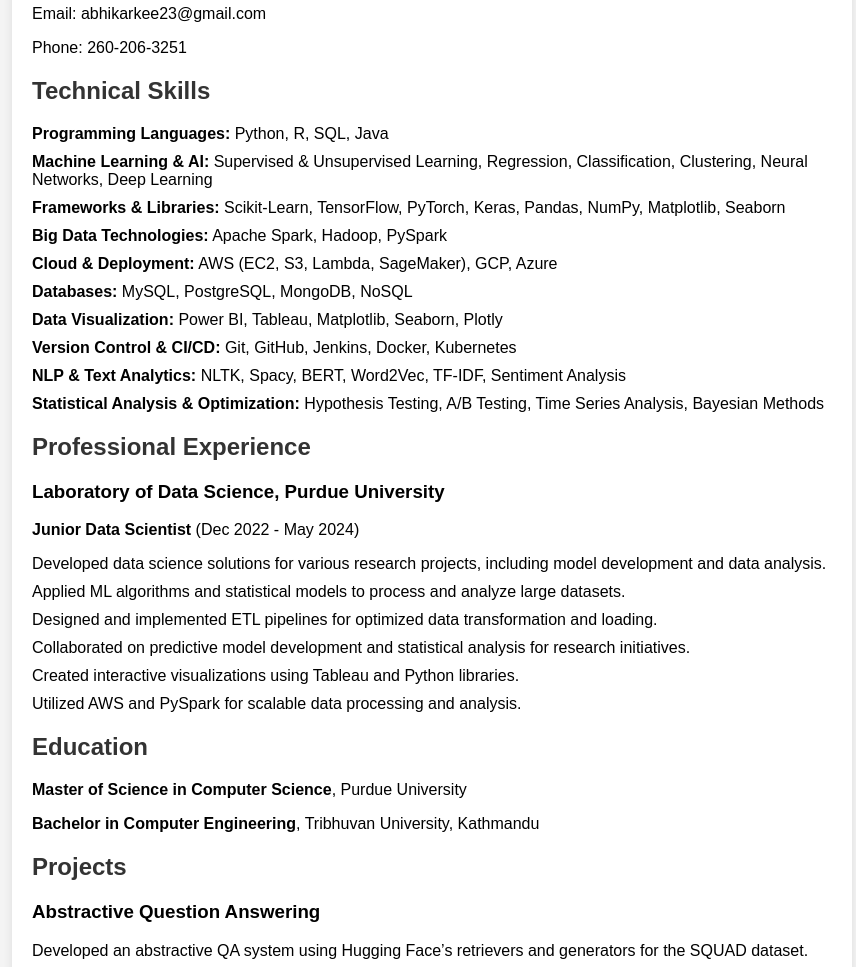
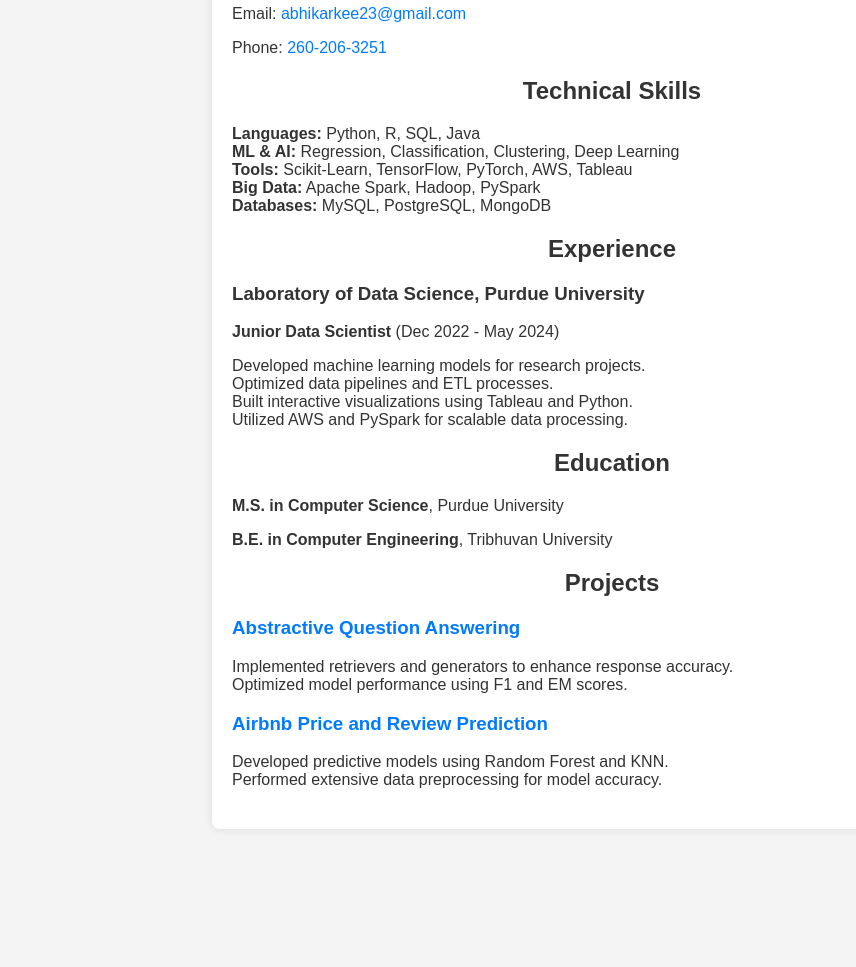
Before and after one commit to Ihba39/my-website, a plain HTML site: page index.html in a window 1280 px wide. Shown: the part 183-1150 px from the top of the page, without its empty margins (28-884 px from the left). After the commit the page ends 1052 px from the top, so only its background shows below. Drawn offline with Linux system fonts and the light colour scheme.

Commit message:
Update index.html

```diff
--- a/index.html
+++ b/index.html
@@ -7,31 +7,33 @@
     <style>
         body {
             font-family: Arial, sans-serif;
-            margin: 40px;
+            margin: 40px auto;
+            max-width: 800px;
             background-color: #f4f4f4;
+            color: #333;
         }
         .container {
-            max-width: 800px;
             background: white;
             padding: 20px;
-            border-radius: 10px;
+            border-radius: 8px;
             box-shadow: 0 0 10px rgba(0, 0, 0, 0.1);
         }
         h1, h2 {
-            color: #333;
+            text-align: center;
         }
-        .contact {
-            margin-bottom: 20px;
-        }
-        .section {
+        .contact, .section {
             margin-bottom: 20px;
         }
         ul {
-            list-style-type: none;
+            list-style: none;
             padding: 0;
         }
-        li {
-            margin-bottom: 10px;
+        a {
+            color: #007bff;
+            text-decoration: none;
+        }
+        a:hover {
+            text-decoration: underline;
         }
     </style>
 </head>
@@ -40,59 +42,50 @@
         <h1>Abhishek Karkee</h1>
         <h2>Data Scientist</h2>
         <div class="contact">
-            <p>Email: abhikarkee23@gmail.com</p>
-            <p>Phone: 260-206-3251</p>
+            <p>Email: <a href="mailto:abhikarkee23@gmail.com">abhikarkee23@gmail.com</a></p>
+            <p>Phone: <a href="tel:2602063251">260-206-3251</a></p>
         </div>
 
         <div class="section">
             <h2>Technical Skills</h2>
             <ul>
-                <li><strong>Programming Languages:</strong> Python, R, SQL, Java</li>
-                <li><strong>Machine Learning & AI:</strong> Supervised & Unsupervised Learning, Regression, Classification, Clustering, Neural Networks, Deep Learning</li>
-                <li><strong>Frameworks & Libraries:</strong> Scikit-Learn, TensorFlow, PyTorch, Keras, Pandas, NumPy, Matplotlib, Seaborn</li>
-                <li><strong>Big Data Technologies:</strong> Apache Spark, Hadoop, PySpark</li>
-                <li><strong>Cloud & Deployment:</strong> AWS (EC2, S3, Lambda, SageMaker), GCP, Azure</li>
-                <li><strong>Databases:</strong> MySQL, PostgreSQL, MongoDB, NoSQL</li>
-                <li><strong>Data Visualization:</strong> Power BI, Tableau, Matplotlib, Seaborn, Plotly</li>
-                <li><strong>Version Control & CI/CD:</strong> Git, GitHub, Jenkins, Docker, Kubernetes</li>
-                <li><strong>NLP & Text Analytics:</strong> NLTK, Spacy, BERT, Word2Vec, TF-IDF, Sentiment Analysis</li>
-                <li><strong>Statistical Analysis & Optimization:</strong> Hypothesis Testing, A/B Testing, Time Series Analysis, Bayesian Methods</li>
+                <li><strong>Languages:</strong> Python, R, SQL, Java</li>
+                <li><strong>ML & AI:</strong> Regression, Classification, Clustering, Deep Learning</li>
+                <li><strong>Tools:</strong> Scikit-Learn, TensorFlow, PyTorch, AWS, Tableau</li>
+                <li><strong>Big Data:</strong> Apache Spark, Hadoop, PySpark</li>
+                <li><strong>Databases:</strong> MySQL, PostgreSQL, MongoDB</li>
             </ul>
         </div>
 
         <div class="section">
-            <h2>Professional Experience</h2>
+            <h2>Experience</h2>
             <h3>Laboratory of Data Science, Purdue University</h3>
             <p><strong>Junior Data Scientist</strong> (Dec 2022 - May 2024)</p>
             <ul>
-                <li>Developed data science solutions for various research projects, including model development and data analysis.</li>
-                <li>Applied ML algorithms and statistical models to process and analyze large datasets.</li>
-                <li>Designed and implemented ETL pipelines for optimized data transformation and loading.</li>
-                <li>Collaborated on predictive model development and statistical analysis for research initiatives.</li>
-                <li>Created interactive visualizations using Tableau and Python libraries.</li>
-                <li>Utilized AWS and PySpark for scalable data processing and analysis.</li>
+                <li>Developed machine learning models for research projects.</li>
+                <li>Optimized data pipelines and ETL processes.</li>
+                <li>Built interactive visualizations using Tableau and Python.</li>
+                <li>Utilized AWS and PySpark for scalable data processing.</li>
             </ul>
         </div>
 
         <div class="section">
             <h2>Education</h2>
-            <p><strong>Master of Science in Computer Science</strong>, Purdue University</p>
-            <p><strong>Bachelor in Computer Engineering</strong>, Tribhuvan University, Kathmandu</p>
+            <p><strong>M.S. in Computer Science</strong>, Purdue University</p>
+            <p><strong>B.E. in Computer Engineering</strong>, Tribhuvan University</p>
         </div>
 
         <div class="section">
             <h2>Projects</h2>
-            <h3>Abstractive Question Answering</h3>
+            <h3><a href="https://bitbucket.org/Ihba3/abstractive-qa/" target="_blank">Abstractive Question Answering</a></h3>
             <ul>
-                <li>Developed an abstractive QA system using Hugging Face’s retrievers and generators for the SQUAD dataset.</li>
-                <li>Implemented multiple retrievers and generators to enhance information retrieval and response quality.</li>
-                <li>Optimized model performance using F1 and Exact Match (EM) scores.</li>
+                <li>Implemented retrievers and generators to enhance response accuracy.</li>
+                <li>Optimized model performance using F1 and EM scores.</li>
             </ul>
-            <h3>Airbnb Price and Review Prediction</h3>
+            <h3><a href="https://bitbucket.org/Ihba3/data-science/" target="_blank">Airbnb Price and Review Prediction</a></h3>
             <ul>
-                <li>Built predictive models for Airbnb listing prices and ratings using Random Forest and KNN algorithms.</li>
-                <li>Performed data collection, cleaning, and preprocessing for model training.</li>
-                <li>Developed models for both price and rating predictions to assist hosts and travelers.</li>
+                <li>Developed predictive models using Random Forest and KNN.</li>
+                <li>Performed extensive data preprocessing for model accuracy.</li>
             </ul>
         </div>
     </div>
```
